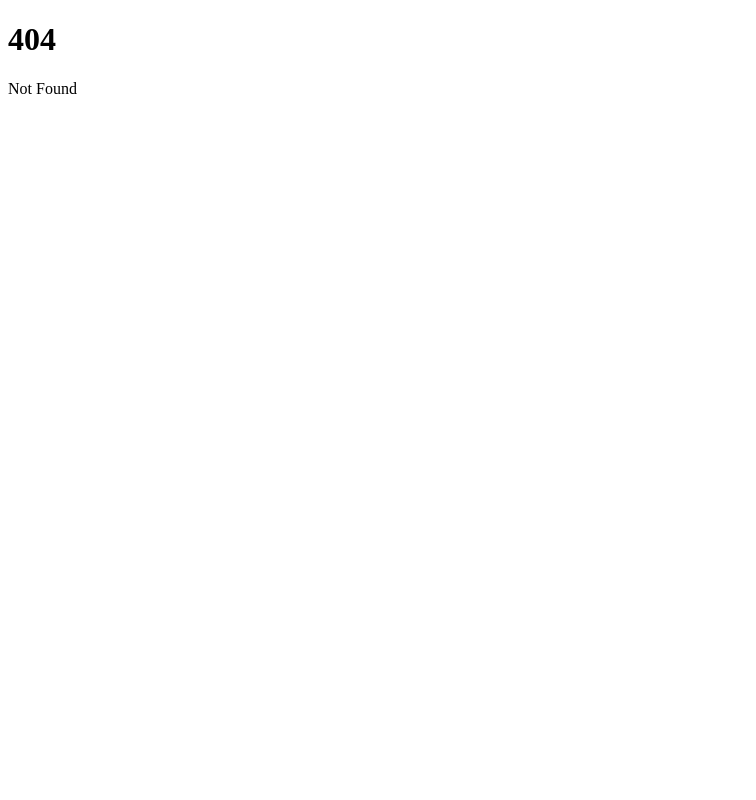
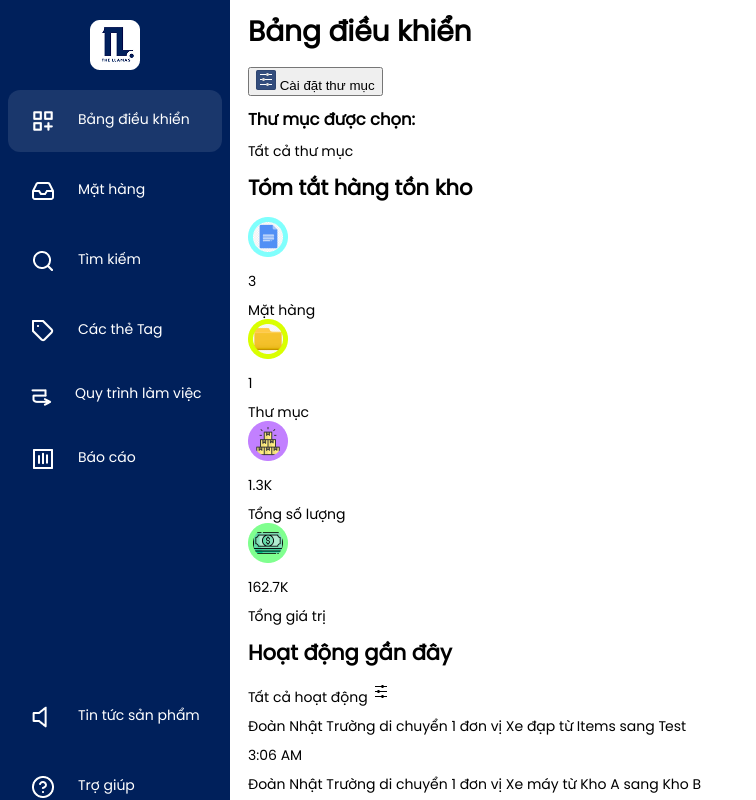
Before and after one commit to gN4HT/thellamas_svelte, a SvelteKit app: page /app in a window 1280 px wide. Before the commit this address had no page. Shown: the top 800 px of the page, without its empty margins (0-756 px from the left). Built offline with nearby package versions, Linux system fonts and the light colour scheme.

Commit message:
Add homepage

```diff
--- /dev/null
+++ b/src/routes/+layout.svelte
@@ -0,0 +1,10 @@
+<script>
+    import { browser } from "$app/environment";
+    import { goto } from "$app/navigation";
+
+    if (browser && window.location.pathname === "/") {
+      goto("/web");
+    }
+  </script>
+
+  <slot />
--- a/src/routes/app/+layout.svelte
+++ b/src/routes/app/+layout.svelte
@@ -11,8 +11,8 @@
   </div>
   <div class="px-2 pb-5 space-y-2">
     <a
-      href="/app/dashboard"
-      class="flex items-center px-3 py-2 rounded-xl cursor-pointer sidebar-item" class:active={$page.url.pathname === "/app/dashboard"}
+      href="/app"
+      class="flex items-center px-3 py-2 rounded-xl cursor-pointer sidebar-item" class:active={$page.url.pathname === "/app"}
     >
       <img src="/img/Items.png" alt="Dashboard Icon" />
       <span class="ml-3 text-white text-sm">Bảng điều khiển</span>
```
Also changed, not shown: src/routes/app/+page.svelte (renamed from src/routes/app/dashboard/+page.svelte).
